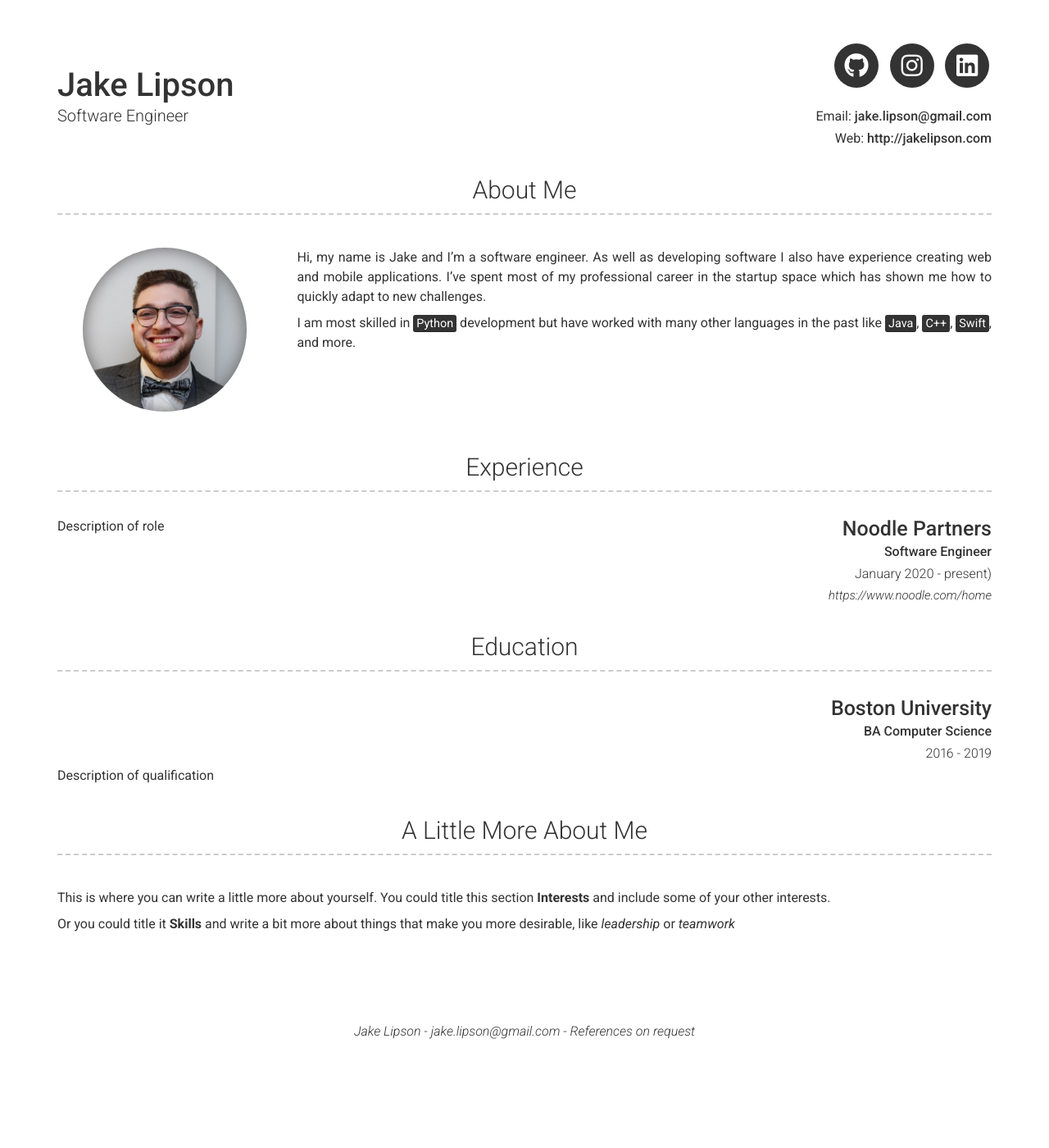
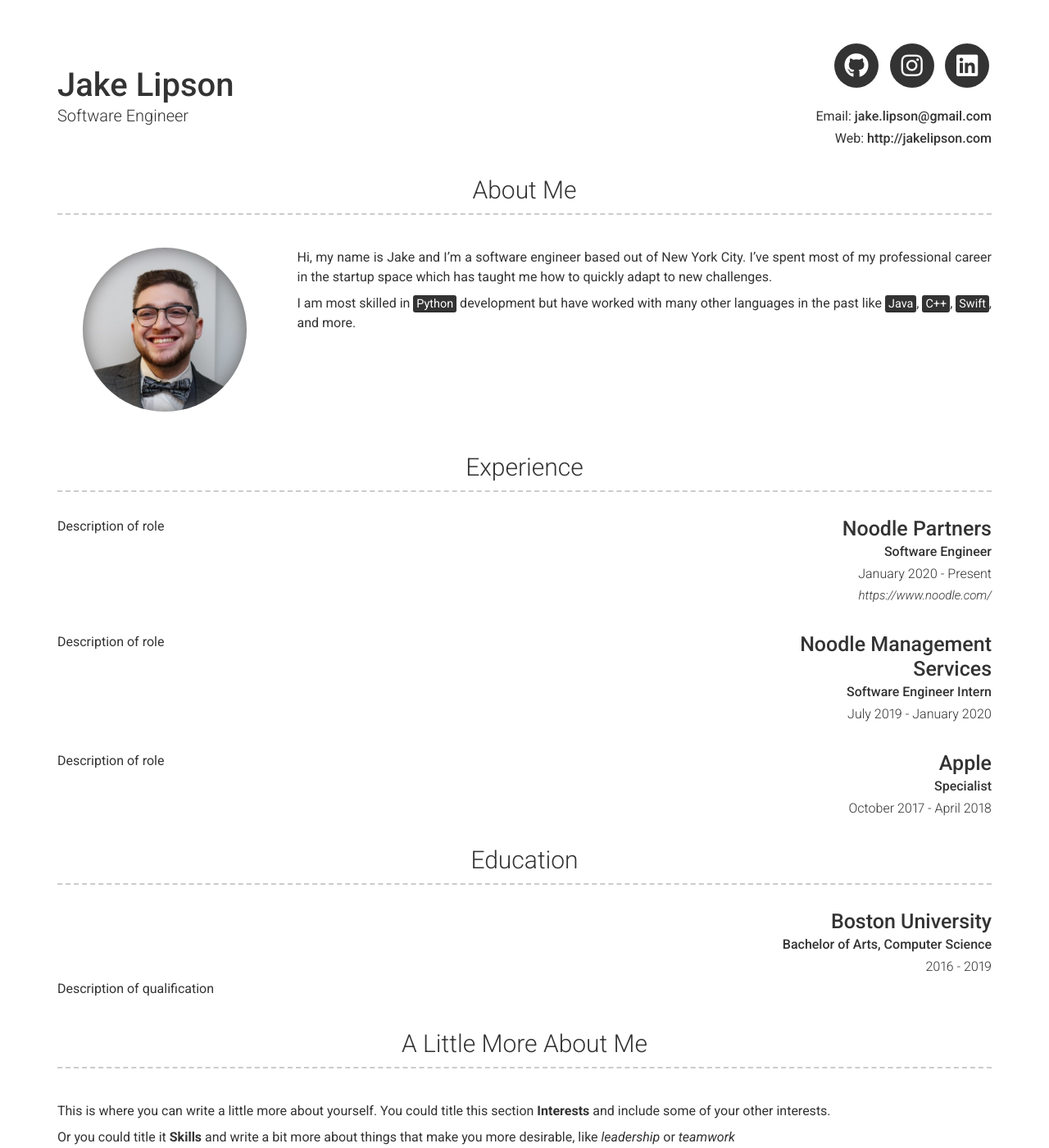
Before and after one commit to jlips24/jekyll-site, a Jekyll site: the page built from index.md, in a window 1280 px wide and 1400 px high. Shown: the whole window at 82% size. Built offline with Jekyll 4.4.1, drawn with Linux system fonts in a browser that asks for light colours; nearby versions of some CDN libraries.

Commit message:
added relevant background

```diff
--- a/_config.yml
+++ b/_config.yml
@@ -20,13 +20,13 @@ darkmode: false
 
 # Social links
 # twitter_username: jekyllrb
-github_username:  jdlips
+github_username:  jlips24
 # stackoverflow_username: "00000001"
 # dribbble_username: jekyll
 # facebook_username: jekyll
 # flickr_username: jekyll
 instagram_username: _ekaj_
-linkedin_username: jekyll
+linkedin_username: jakelipson
 # xing_username: jekyll
 # pinterest_username: jekyll
 # youtube_username: jekyll
@@ -52,9 +52,9 @@ additional_links:
 # about_title: About Me (Use this to override about section title)
 about_profile_image: images/profile.jpeg
 about_content: | # this will include new lines to allow paragraphs
-  Hi, my name is Jake and I'm a software engineer. As well as developing software I also have
-  experience creating web and mobile applications. I've spent most of my professional career in
-  the startup space which has shown me how to quickly adapt to new challenges.
+  Hi, my name is Jake and I'm a software engineer based out of New York City. I've spent most of
+  my professional career in the startup space which has taught me how to quickly adapt to new
+  challenges.
 
   I am most skilled in <mark>Python</mark> development but have worked with many other languages
   in the past like <mark>Java</mark>, <mark>C++</mark>, <mark>Swift</mark>, and more.
@@ -84,8 +84,24 @@ content:
       - layout: right
         title: Noodle Partners
         sub_title: Software Engineer
-        caption: January 2020 - present)
-        link: https://www.noodle.com/home
+        caption: January 2020 - Present
+        link: https://www.noodle.com/
+        # quote: >
+        #   Short description of the company (optional)
+        description: | # this will include new lines to allow paragraphs
+          Description of role
+      - layout: right
+        title: Noodle Management Services
+        sub_title: Software Engineer Intern
+        caption: July 2019 - January 2020
+        # quote: >
+        #   Short description of the company (optional)
+        description: | # this will include new lines to allow paragraphs
+          Description of role
+      - layout: right
+        title: Apple
+        sub_title: Specialist
+        caption: October 2017 - April 2018
         # quote: >
         #   Short description of the company (optional)
         description: | # this will include new lines to allow paragraphs
@@ -95,7 +111,7 @@ content:
     content:
       - layout: top-right
         title: Boston University
-        sub_title: BA Computer Science
+        sub_title: Bachelor of Arts, Computer Science
         caption: 2016 - 2019
         # quote: >
         #   Short institution or course description (optional)
```
